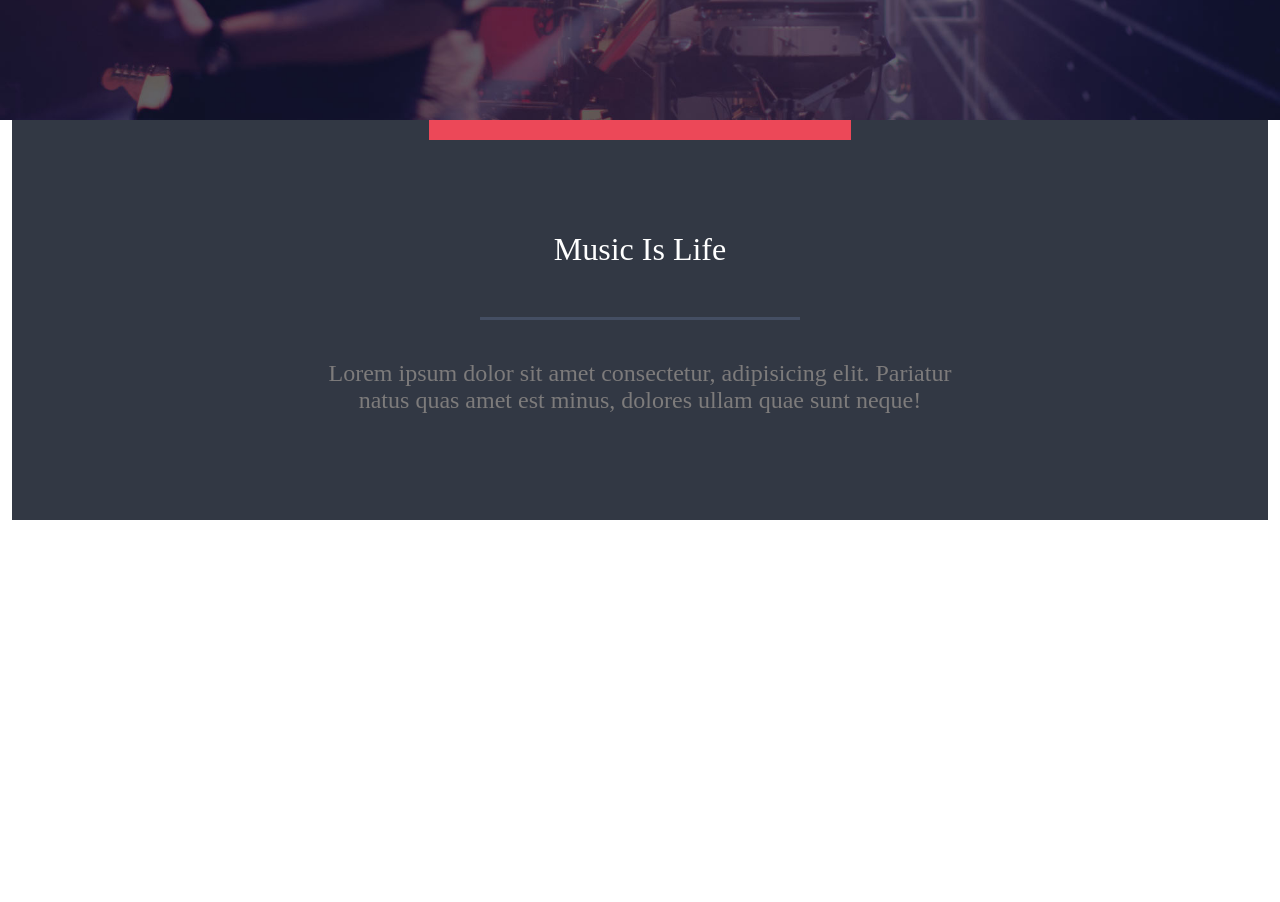
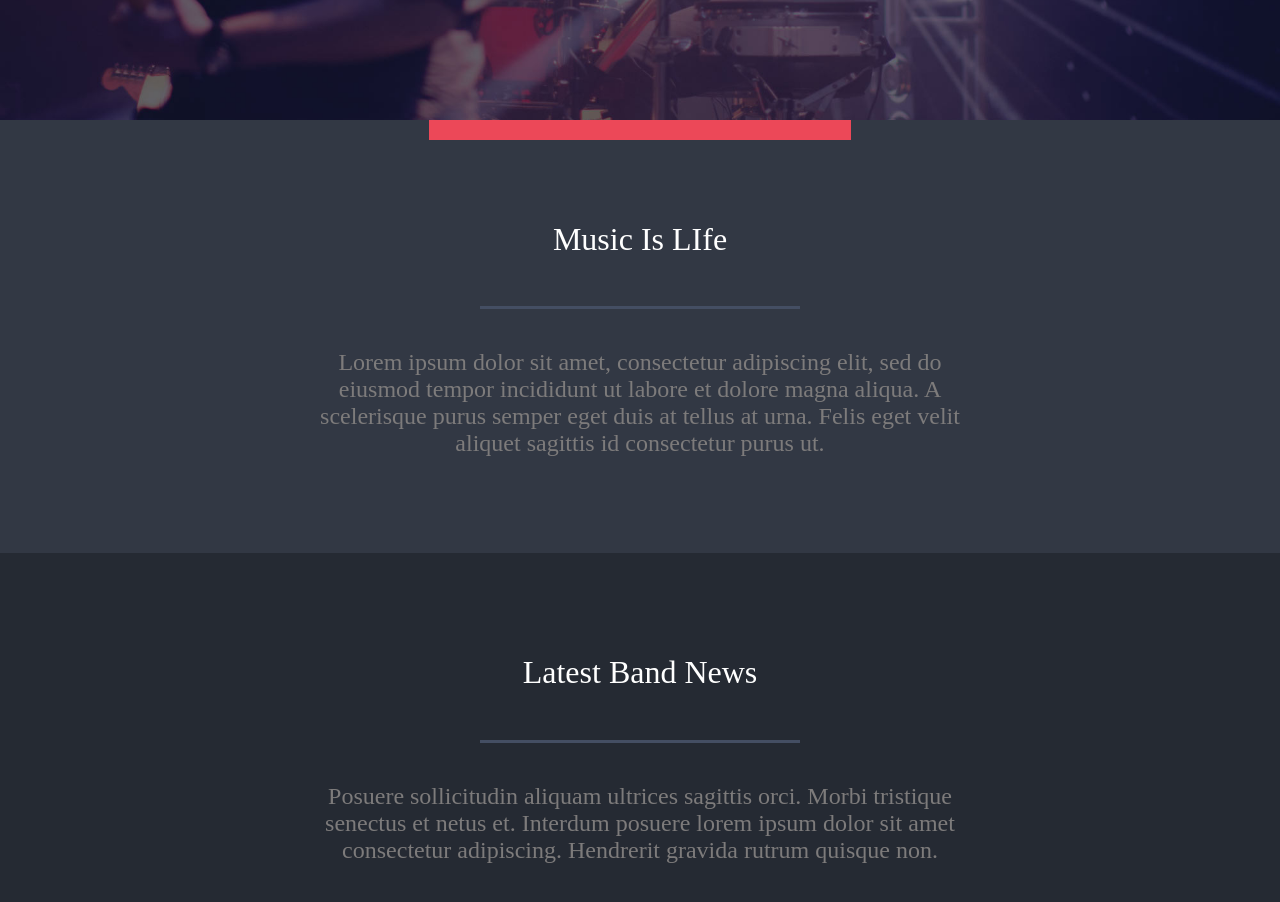
Before and after one commit to GarySmithAlvarezVenturo/proj-html-vuejs, a Vue app: page / in a window 1280 px wide. Shown: the part 680-1582 px from the top of the page. Before the commit the page ends 1200 px from the top, so only its background shows below. Built offline with nearby package versions, Linux system fonts and the light colour scheme.

Commit message:
add PhotoArrey - NewComp

```diff
--- a/src/App.vue
+++ b/src/App.vue
@@ -12,20 +12,34 @@ export default{
       AppHeader,
       AppMain,
       AppFooter
+    },
+    data()
+    {
+      return {
+        store
+      }
+    },
+    mounted()
+    {
+      document.addEventListener("scroll", event => { this.store.is_scrolled = (window.scrollY != 0); });
+    },
+    methods:
+    {
+
     }
 }
 </script>
 
 
 <template>
-    <div id="web_page" class="container-fluid">
+    <div id="web_page">
 
       <div id="layout-under">
         <img src="img/home_slider.jpg" alt="">
       </div>
 
       <!-- COMPONENT CONTAINER -->
-      <div>
+      <div id="overlay">
         <AppHeader/>
         <AppMain/>
         <AppFooter/>
--- a/src/assets/style/scss_partials/variables.scss
+++ b/src/assets/style/scss_partials/variables.scss
@@ -3,20 +3,24 @@ $header_height_basic        : 15vh;
 $header_height_scrolled     : 10vh;
 $header_x_padding           : 3rem;
 
-$gap_section_height         : 50vh;
 $bar_width                  : 33vw;
 $bar_height                 : 2.5vh;
+$line_width                 : 25vw;
+$banner_text_width          : 50vw;
 
-$line_width                 : 25vw;
-$gap_text_width             : 50vw;
+$card_set_padding           : 4rem;
+$card_set_gap               : 3vw;
+$card_set_width             : 72vw;
+$card_set_height            : 97vw;
+$card_short_side            : 22vw;
+$card_long_side             : 47vw;
 
 
 // Chromatic variables!!
 $header_bg_color            : #262833;
 $nav_menu_color             : white;
 
-$gap_section_bg             : #323844;
-$bar_color                  : #EC4858;
+$line_color                 : #444E63;
+$banner_text_color          : #7D7B7B;
 
-$line_color                 : #444E63;
-$gap_text_color             : #7D7B7B;
+$main_bg_color              : #252A33;
--- /dev/null
+++ b/src/components/AppBanner.vue
@@ -0,0 +1,56 @@
+<script>
+    export default
+    {
+        name        : "AppBanner",
+        props       : ['banner_data'],
+    }
+</script>
+
+<template>
+    <div class="banner std_flex flex-column"
+    :style="(banner_data.bg_color != '') ? (`background-color:${banner_data.bg_color}`) : ('')">
+        <div class="bar"
+        :style="(banner_data.bar_color != '') ? (`background-color:${banner_data.bar_color}`) : ('')">
+        </div>
+        <div class="banner_box std_flex flex-column justify-content-center">
+            <h2>{{ banner_data.title }}</h2>
+            <div class="line"></div>
+            <div>
+                <p>{{ banner_data.text }}</p>
+            </div>
+        </div>
+    </div>
+</template>
+
+<style scoped lang="scss">
+
+    @use "../assets/style/main.scss" as *;
+
+    .banner
+        {
+            .bar
+            {
+                width: $bar_width;
+                height: $bar_height;
+            }
+            .banner_box
+            {
+                color: white;
+                padding: calc(4 * $bar_height) 0;
+                gap: calc(2 * $bar_height);
+                .line
+                {
+                    width: $line_width;
+                    border-bottom: 3px solid $line_color;
+                }
+                div
+                {
+                    width: $banner_text_width;
+                    text-align: center;
+                    font-size: 1.5rem;
+                    color: $banner_text_color;
+                }
+            }
+        }
+
+</style>
--- a/src/components/AppHeader.vue
+++ b/src/components/AppHeader.vue
@@ -1,31 +1,34 @@
 <script>
+import { store } from "../store";
 export default
     {
         name: "AppHeader",
-        methods:
+        data()
         {
-            nav_menu() { }
+            return {
+                store
+            }
+        },
+        methods :
+        {
+            nav_menu()
+            {}
         }
     }
 </script>
 
 <template>
     <!-- NAV BAR TOP (MENU)-->
-    <header class="std_flex">
-
+    <header class="std_flex" :class="(store.is_scrolled) ? ('scrolled') : ('')">
         <a href="/" class="std_flex">
-            <img src="img/avada-music-logo-retina.png" alt="Logo header">
+            <img src="img/avada-music-logo-retina.png" alt="Logo grande">
         </a>
-
+        <!-- MENU OPEN/CLOSE -->
         <nav class="std_flex">
-
-            <!-- RICORDARSI DI RENDERE NAV PRESENTE NEL MENU APERTO O CHIUSO -->
             <button id="nav_menu_btn" type="button" class="fs-2" v-on:click="nav_menu()">
                 <i id="compressed_menu" class="fa-solid fa-bars"></i>
             </button>
-
         </nav>
-
     </header>
 </template>
 
--- a/src/components/AppMain.vue
+++ b/src/components/AppMain.vue
@@ -1,14 +1,70 @@
 <script>
 import AppMenu from './AppMenu.vue';
+import AppBanner from './AppBanner.vue';
 export default
   {
-        name        : "AppMain",
-        components  : AppMenu,
+    name: "AppMain",
+    components:
+    {
+      AppBanner,
+      AppMenu,
+    },
+
         data()
         {
       return {
-                // Menu list:
-                heading_menu :  {}
+        banner_array: [
+          {
+            bg_color: "#323844",
+            bar_color: "#EC4858",
+            title: "Music Is LIfe",
+            text: "Lorem ipsum dolor sit amet, consectetur adipiscing elit, sed do eiusmod tempor incididunt ut labore et dolore magna aliqua. A scelerisque purus semper eget duis at tellus at urna. Felis eget velit aliquet sagittis id consectetur purus ut."
+          },
+          {
+            bg_color: "",
+            bar_color: "",
+            title: "Latest Band News",
+            text: "Posuere sollicitudin aliquam ultrices sagittis orci. Morbi tristique senectus et netus et. Interdum posuere lorem ipsum dolor sit amet consectetur adipiscing. Hendrerit gravida rutrum quisque non."
+          },
+          {
+            bg_color: "",
+            bar_color: "",
+            title: "Live Dates",
+            text: "Ac felis donec et odio pellentesque diam volutpat commodo. Et sollicitudin ac orci phasellus egestas tellus. Ac turpis egestas maecenas pharetra convallis posuere morbi. "
+          }
+        ],
+        cards_array: [
+          {
+            image: "img/blog_music_techo-1200x600.jpg",
+            title: "Technology and music",
+            text: "Excepteur sint occaecat cupidatat non proident, sunt in culpa qui officia deserunt mollit anim id est laborum."
+          },
+          {
+            image: "img\blog-post3-600x900.jpg",
+            title: "While my guitar gently weeps",
+            text: "Lorem ipsum dolor sit amet, consectetur adipiscing elit, sed do eiusmod tempor incididunt ut labore et dolore magna aliqua."
+          },
+          {
+            image: "img\blog-post4-600x900.jpg",
+            title: "It just sounds better",
+            text: "Aliquet risus feugiat in ante metus dictum at. Laoreet non curabitur gravida arcu ac. Lectus proin nibh nisl condimentum."
+          },
+          {
+            image: "img\blog_flavor_rock-1200x600.jpg",
+            title: "The flavor of rock",
+            text: "Nunc aliquet bibendum enim facilisis. Habitant morbi tristique senectus et netus et malesuada."
+          },
+          {
+            image: "img\blog-post1-600x900.jpg",
+            title: "Taking it back to the old school",
+            text: "Tellus molestie nunc non blandit massa enim nec. Aliquam faucibus purus in massa tempor nec feugiat. Vulputate enim nulla aliquet porttitor lacus. "
+          },
+          {
+            image: "img\blog-post2-600x900.jpg",
+            title: "Sharing the stage with a legend",
+            text: " Mauris sit amet massa vitae tortor condimentum lacinia. Phasellus faucibus scelerisque eleifend donec pretium vulputate sapien nec sagittis."
+          }
+        ]
       }
     }
   }
@@ -23,14 +79,11 @@ import AppMenu from './AppMenu.vue';
                 <Comp_Menu menu = "heading_menu" />
             </div>
         </section>
-        <section id="gap_section" class="std_flex flex-column">
-            <div id="bar"></div>
-            <div id="gap_box" class="std_flex flex-column justify-content-center">
-                <h2>Music Is Life</h2>
-                <div id="line"></div>
-                <div>
-                    <p>Lorem ipsum dolor sit amet consectetur, adipisicing elit. Pariatur natus quas amet est minus, dolores ullam quae sunt neque!</p>
-                </div>
+        <AppBanner :banner_data = "banner_array[0]" />
+        <section id="card_set_section">
+            <AppBanner :banner_data = "banner_array[1]" />
+            <div id="card_set">
+
             </div>
         </section>
     </main>
@@ -42,50 +95,21 @@ import AppMenu from './AppMenu.vue';
 main
     {
         position: relative;
-
         #heading_section
         {
             height: calc(100vh - $header_height_basic);
-
             #heading_title
             {
                 color: white;
             }
         }
-
-        #gap_section
+        #card_set_section
         {
-          height: $gap_section_height;
-          background-color: $gap_section_bg;
-
-            #bar
+            background-color: $main_bg_color;
+            #card_set
             {
-              width: $bar_width;
-              height: $bar_height;
-              background-color: $bar_color;
+                padding: $card_set_padding;
             }
-
-            #gap_box
-            {
-              height: calc(100% - $bar_height);
-              color: white;
-              gap: calc(2 * $bar_height);
-
-                #line
-                {
-                  width: $line_width;
-                  border-bottom: 3px solid $line_color;
-                }
-
-                div
-                {
-                  width: $gap_text_width;
-                  text-align: center;
-                  font-size: 1.5rem;
-                  color: $gap_text_color;
-                }
-            }
-
         }
     }
 </style>
--- a/src/store.js
+++ b/src/store.js
@@ -1,4 +1,5 @@
 import { reactive } from "vue";
 export const store = reactive(
     {
+        is_scrolled     : false, //Booleano
     })
```
Also changed, not shown: src/components/AppBtn.vue (deleted, +0 -15 lines). Lines whose indentation alone changed are shown as unchanged.
